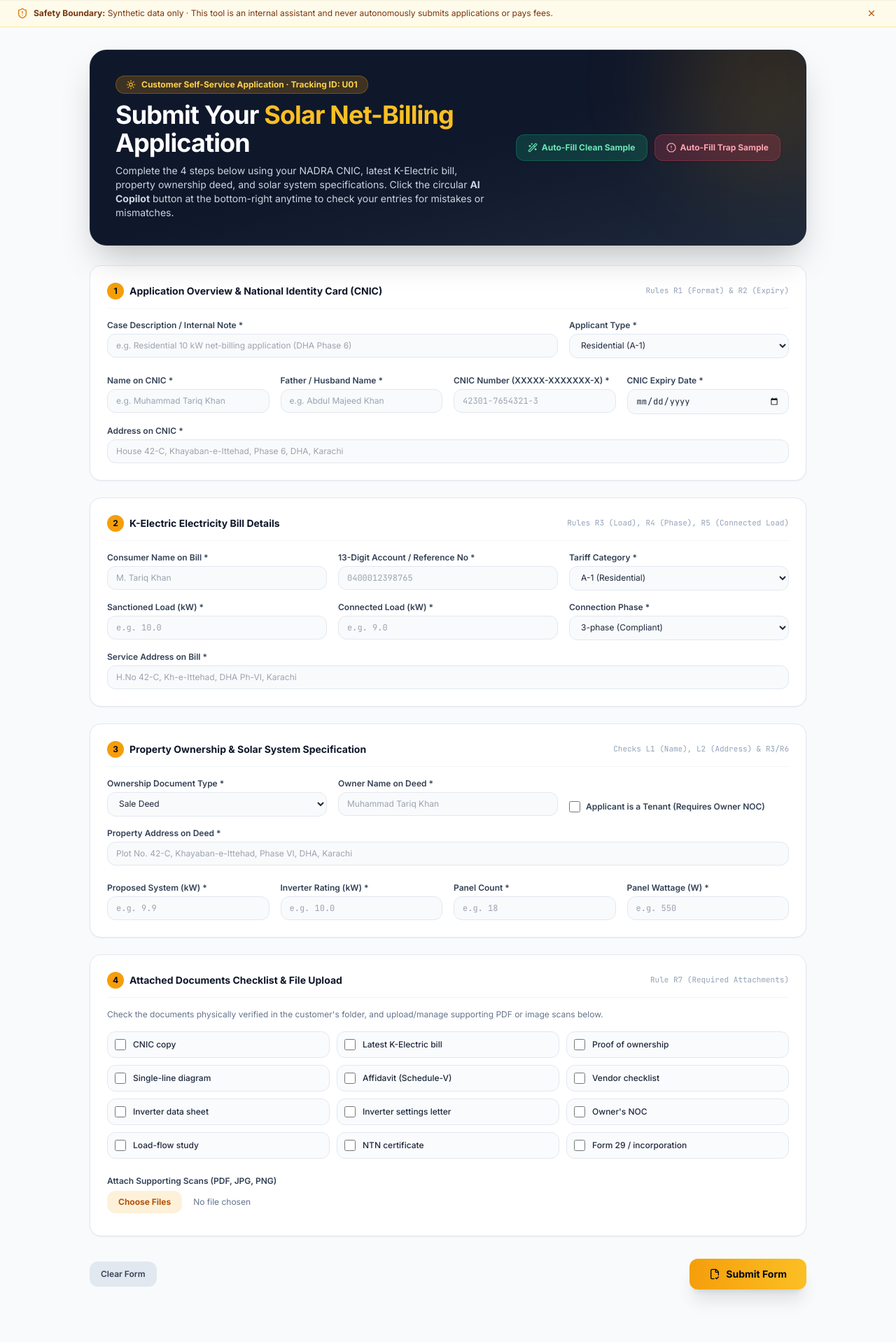
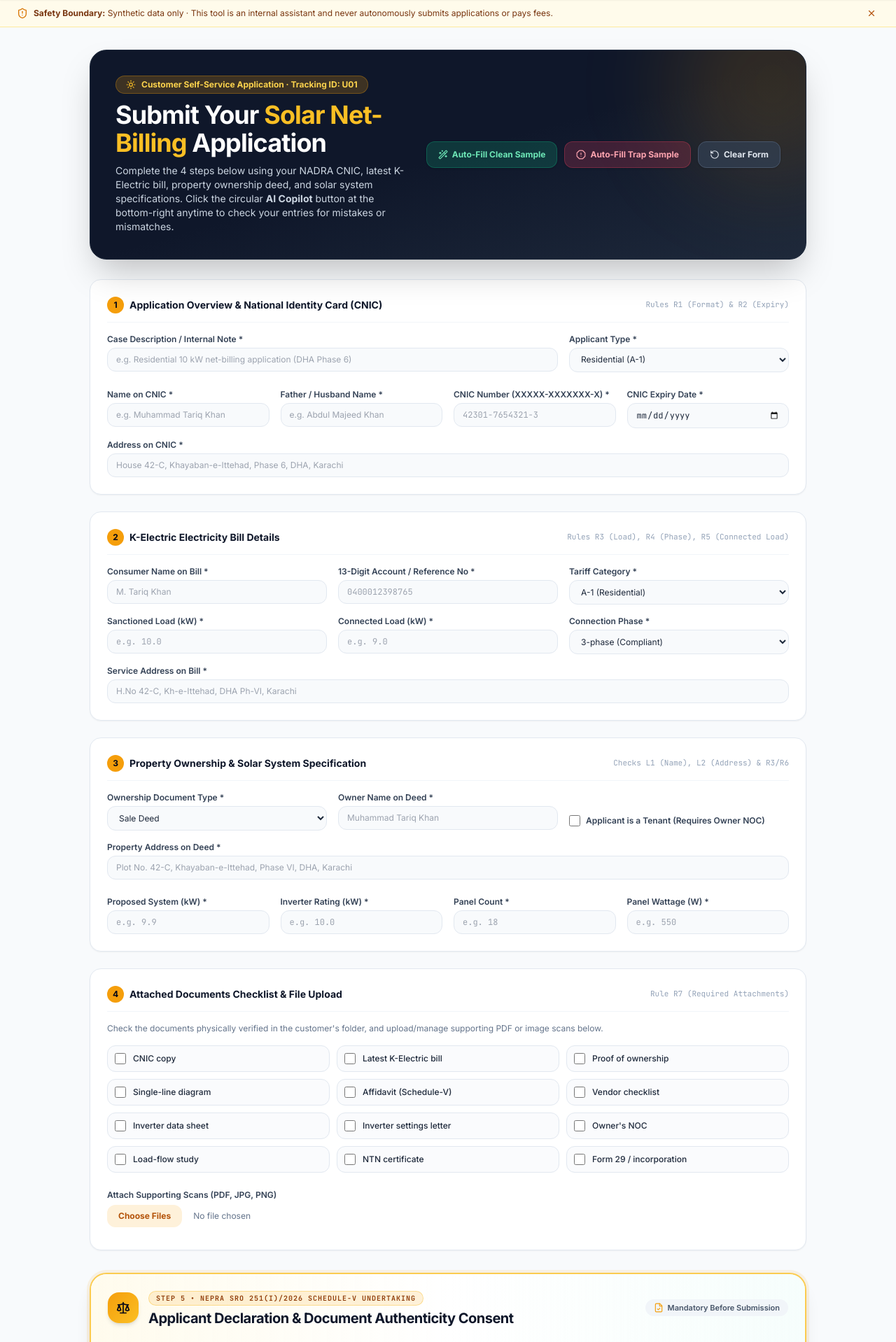
Before and after one commit to JeffCorpInc/Net-Billing-Autopilot, a FastAPI app: page /new in a window 1280 px wide. Shown: the part 78-1996 px from the top of the page at 70% size. Run offline with FastAPI, Linux system fonts and the light colour scheme; some libraries are stand-ins or nearby versions; some web fonts are replaced.

Commit message:
Remove intermediate Submit Form button, keep only Consent Form final submit button, and move Clear Form to top hero toolbar

```diff
--- a/static/new_case.js
+++ b/static/new_case.js
@@ -22,6 +22,7 @@
     const form = document.getElementById('new-case-form');
     const cleanBtn = document.getElementById('fill-clean-btn');
     const trapBtn = document.getElementById('fill-trap-btn');
+    const heroClearBtn = document.getElementById('hero-clear-form-btn');
     const fileInput = document.getElementById('f-file-upload');
     const openConsentBtn = document.getElementById('open-consent-btn');
     const closeConsentBtn = document.getElementById('close-consent-btn');
@@ -61,6 +62,21 @@
         window.NetBill.Toast.show('Trap Sample Loaded', 'Populated application with capacity & name mismatch violations.', 'info');
       }
     });
+
+    if (heroClearBtn && form) {
+      heroClearBtn.addEventListener('click', () => {
+        form.reset();
+        selectedFilesBuffer = [];
+        renderSelectedFiles();
+        hasScrolledToBottom = false;
+        if (consentCheckbox) consentCheckbox.checked = false;
+        if (consentScrollBody) consentScrollBody.scrollTop = 0;
+        updateConsentSubmitState();
+        if (window.NetBill?.Toast) {
+          window.NetBill.Toast.show('Form Cleared', 'All application fields and consent have been reset.', 'info');
+        }
+      });
+    }
 
     if (fileInput) {
       fileInput.addEventListener('change', (e) => {
--- a/templates/new_case.html
+++ b/templates/new_case.html
@@ -33,16 +33,27 @@
         </p>
       </div>
 
-      <!-- Quick Sample Fillers -->
+      <!-- Quick Sample Fillers & Clear Form Action -->
       <div class="shrink-0 flex flex-wrap items-center gap-2.5">
-        <button id="fill-clean-btn" type="button" class="px-4 py-2.5 rounded-xl bg-emerald-500/20 hover:bg-emerald-500/30 text-emerald-300 border border-emerald-500/30 font-bold text-xs transition-all flex items-center gap-1.5 shadow">
+        <button id="fill-clean-btn" type="button" class="px-4 py-2.5 rounded-xl bg-emerald-500/20 hover:bg-emerald-500/30 text-emerald-300 border border-emerald-500/30 font-bold text-xs transition-all flex items-center gap-1.5 shadow cursor-pointer">
           <i data-lucide="wand-2" class="w-3.5 h-3.5"></i>
           <span>Auto-Fill Clean Sample</span>
         </button>
-        <button id="fill-trap-btn" type="button" class="px-4 py-2.5 rounded-xl bg-rose-500/20 hover:bg-rose-500/30 text-rose-300 border border-rose-500/30 font-bold text-xs transition-all flex items-center gap-1.5 shadow">
+        <button id="fill-trap-btn" type="button" class="px-4 py-2.5 rounded-xl bg-rose-500/20 hover:bg-rose-500/30 text-rose-300 border border-rose-500/30 font-bold text-xs transition-all flex items-center gap-1.5 shadow cursor-pointer">
           <i data-lucide="alert-octagon" class="w-3.5 h-3.5"></i>
           <span>Auto-Fill Trap Sample</span>
         </button>
+        {% if edit_mode %}
+        <a href="/case/{{ next_case_id }}" class="px-4 py-2.5 rounded-xl bg-slate-700/70 hover:bg-slate-700 text-slate-200 border border-slate-600 font-bold text-xs transition-all flex items-center gap-1.5 shadow">
+          <i data-lucide="arrow-left" class="w-3.5 h-3.5"></i>
+          <span>Back to Case</span>
+        </a>
+        {% else %}
+        <button id="hero-clear-form-btn" type="button" class="px-4 py-2.5 rounded-xl bg-slate-700/70 hover:bg-slate-700 text-slate-200 border border-slate-600 font-bold text-xs transition-all flex items-center gap-1.5 shadow cursor-pointer">
+          <i data-lucide="rotate-ccw" class="w-3.5 h-3.5"></i>
+          <span>Clear Form</span>
+        </button>
+        {% endif %}
       </div>
     </div>
   </div>
@@ -286,25 +297,8 @@
       </div>
     </div>
 
-    <!-- Submit Bar (Opens Consent & Authenticity Declaration Modal) -->
-    <div class="flex items-center justify-between gap-4 pt-2 pb-8">
-      {% if edit_mode %}
-      <a href="/case/{{ next_case_id }}" class="px-4 py-2.5 rounded-xl bg-slate-200 dark:bg-slate-800 hover:bg-slate-300 dark:hover:bg-slate-700 text-slate-700 dark:text-slate-300 font-semibold text-xs transition-colors">
-        Cancel &amp; Back to Case
-      </a>
-      {% else %}
-      <button type="reset" class="px-4 py-2.5 rounded-xl bg-slate-200 dark:bg-slate-800 hover:bg-slate-300 dark:hover:bg-slate-700 text-slate-700 dark:text-slate-300 font-semibold text-xs transition-colors">
-        Clear Form
-      </button>
-      {% endif %}
-      <button id="open-consent-btn" type="button" class="px-7 py-3 rounded-xl bg-gradient-to-r from-amber-500 to-amber-400 hover:from-amber-400 hover:to-amber-300 text-slate-950 font-extrabold text-xs sm:text-sm transition-all shadow-xl flex items-center gap-2 active:scale-95 cursor-pointer">
-        <i data-lucide="file-check-2" class="w-4 h-4"></i>
-        <span>Submit Form</span>
-      </button>
-    </div>
-
-    <!-- Applicant Consent & Document Authenticity Declaration Section (Inline Step 5 Card — No Dark Backdrop Overlay) -->
-    <div id="consent-modal" class="hidden pt-2 pb-10">
+    <!-- Step 5: Applicant Consent & Document Authenticity Declaration Section -->
+    <div id="consent-modal" class="pt-2 pb-10">
       <div class="relative w-full bg-white dark:bg-slate-900 border-2 border-amber-400/80 dark:border-amber-500/60 rounded-3xl shadow-xl overflow-hidden flex flex-col ring-4 ring-amber-500/10">
 
         <!-- Card Header (Bright Warm Solar Gradient) -->
@@ -322,9 +316,10 @@
               </h3>
             </div>
           </div>
-          <button id="close-consent-btn" type="button" class="w-8 h-8 rounded-xl bg-slate-100 hover:bg-slate-200 dark:bg-slate-800 dark:hover:bg-slate-700 text-slate-500 hover:text-slate-900 dark:text-slate-300 dark:hover:text-white flex items-center justify-center transition-colors cursor-pointer" title="Collapse Consent Form">
-            <i data-lucide="x" class="w-4 h-4"></i>
-          </button>
+          <span class="hidden sm:inline-flex items-center gap-1.5 px-3 py-1 rounded-full bg-slate-100 dark:bg-slate-800 text-slate-600 dark:text-slate-300 text-[11px] font-semibold">
+            <i data-lucide="file-check" class="w-3.5 h-3.5 text-amber-500"></i>
+            <span>Mandatory Before Submission</span>
+          </span>
         </div>
 
         <!-- Instruction Banner + Jump Down Arrow Button -->
@@ -412,9 +407,10 @@
 
         <!-- Card Footer with Locked/Unlocked Final Submission Button -->
         <div class="px-6 py-4 bg-slate-50 dark:bg-slate-950 border-t border-slate-200 dark:border-slate-800 flex flex-col sm:flex-row items-center justify-between gap-3 shrink-0">
-          <button id="cancel-consent-btn" type="button" class="w-full sm:w-auto px-4 py-2.5 rounded-xl bg-white dark:bg-slate-800 border border-slate-200 dark:border-slate-700 hover:bg-slate-100 dark:hover:bg-slate-700 text-slate-700 dark:text-slate-300 font-semibold text-xs transition-colors cursor-pointer">
-            Hide Consent Form
-          </button>
+          <div class="text-[11px] font-medium text-slate-500 dark:text-slate-400 flex items-center gap-1.5">
+            <i data-lucide="lock" class="w-3.5 h-3.5 text-amber-500 shrink-0"></i>
+            <span>Scroll to bottom &amp; check the confirmation box above to unlock submission.</span>
+          </div>
 
           <button id="submit-new-case-btn" type="submit" disabled
             class="w-full sm:w-auto px-7 py-3.5 rounded-xl bg-gradient-to-r from-amber-500 to-amber-400 hover:from-amber-400 hover:to-amber-300 text-slate-950 font-extrabold text-xs sm:text-sm transition-all shadow-lg flex items-center justify-center gap-2 disabled:opacity-40 disabled:pointer-events-none disabled:cursor-not-allowed cursor-pointer">
@@ -443,5 +439,5 @@
 <script>
   window.__INITIAL_PACK__ = {{ pack_json | safe }};
 </script>
-<script src="/static/new_case.js?v=6"></script>
+<script src="/static/new_case.js?v=7"></script>
 {% endblock %}
```
Also changed, not shown: tests/test_api.py (+2 -3 lines).
